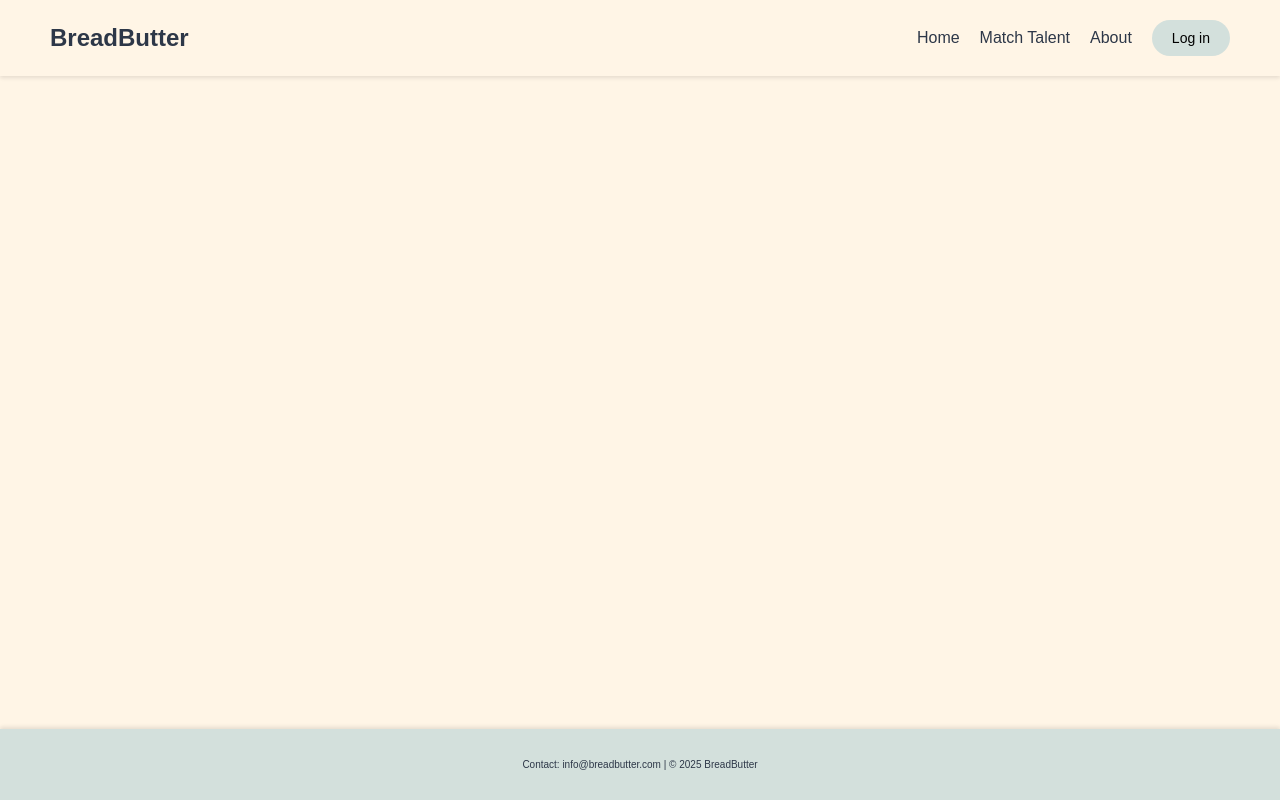
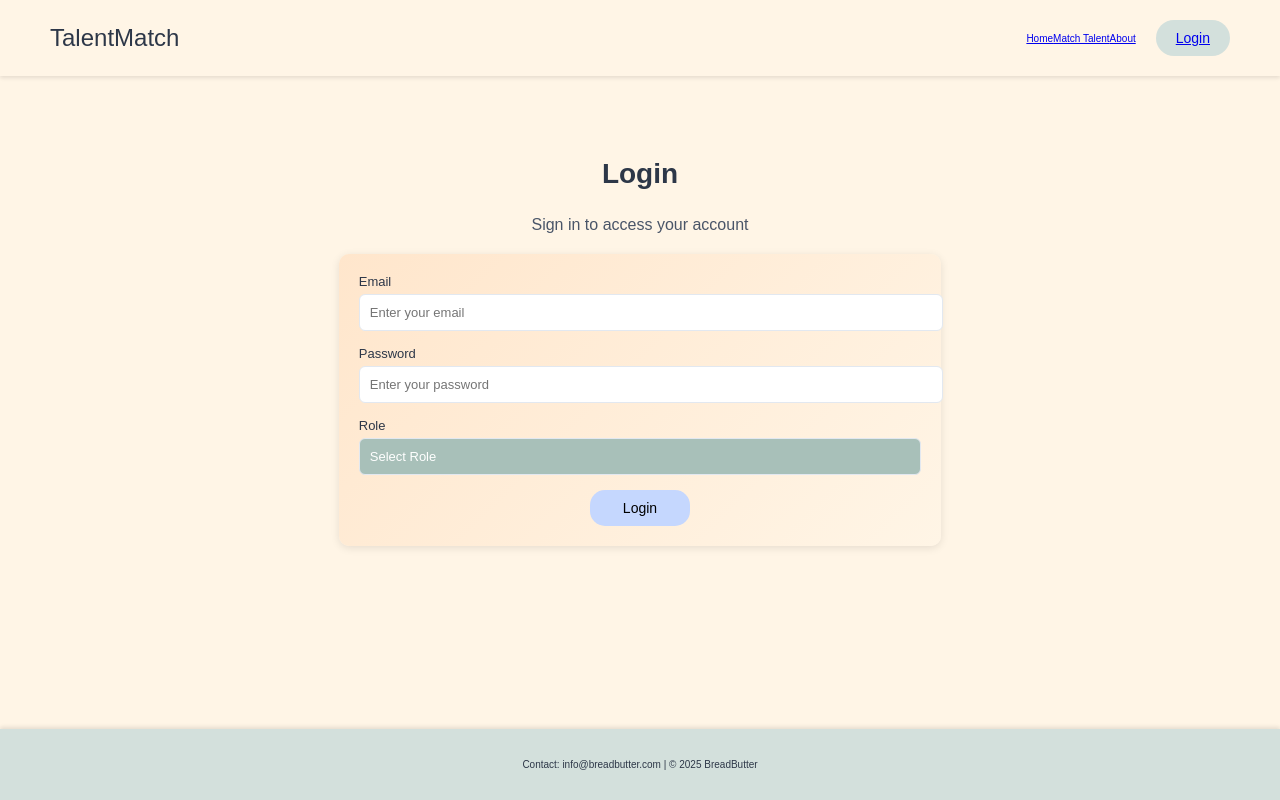
Before and after one commit to Sushanth-Personal/TalentMatcherAI, a React (Vite) app in the folder talentmatch-frontend/: page /login in a window 1280 px wide. Built offline with nearby package versions, Linux system fonts and the light colour scheme.

Commit message:
Add: Added Login Page

```diff
--- a/talentmatch-frontend/src/App.jsx
+++ b/talentmatch-frontend/src/App.jsx
@@ -5,13 +5,15 @@ import WhyUsSection from './components/WhyUsSection';
 import Footer from './components/Footer';
 import MatchTalentPage from './pages/MatchTalentPage';
 import AboutPage from './pages/AboutPage';
+import LoginPage from './pages/LoginPage';
+import AdminTalentFormPage from './pages/AdminTalentFormPage';
 import './App.css';
 
 function App() {
   return (
     <Router>
       <div style={{ fontFamily: 'Arial, sans-serif', backgroundColor: '#fff5e6', color: '#333', minHeight: '100vh' }}>
-        <div className = "Header">
+        <div className="Header">
           <Header />
         </div>
         <Routes>
@@ -26,11 +28,12 @@ function App() {
           />
           <Route path="/match" element={<MatchTalentPage />} />
           <Route path="/about" element={<AboutPage />} />
+          <Route path="/login" element={<LoginPage />} />
+          <Route path="/admin/talent-form" element={<AdminTalentFormPage />} />
         </Routes>
-        <div className = "footer">
+        <div className="footer">
           <Footer />
         </div>
-
       </div>
     </Router>
   );
--- a/talentmatch-frontend/src/components/Header.jsx
+++ b/talentmatch-frontend/src/components/Header.jsx
@@ -4,12 +4,12 @@ import styles from './Header.module.css';
 function Header() {
   return (
     <header className={styles.header}>
-      <h1 className={styles.logo}>BreadButter</h1>
+      <div className={styles.logo}>TalentMatch</div>
       <nav className={styles.nav}>
-        <Link to="/" className={styles.link}>Home</Link>
-        <Link to="/match" className={styles.link}>Match Talent</Link>
-        <Link to="/about" className={styles.link}>About</Link>
-        <button className={styles.loginButton}>Log in</button>
+        <Link to="/" className={styles.navLink}>Home</Link>
+        <Link to="/match" className={styles.navLink}>Match Talent</Link>
+        <Link to="/about" className={styles.navLink}>About</Link>
+        <Link to="/login" className={styles.loginButton}>Login</Link>
       </nav>
     </header>
   );
--- /dev/null
+++ b/talentmatch-frontend/src/pages/LoginPage.jsx
@@ -0,0 +1,88 @@
+import { useState } from 'react';
+import { useNavigate } from 'react-router-dom';
+import axios from 'axios';
+import styles from './LoginPage.module.css';
+
+function LoginPage() {
+  const [formData, setFormData] = useState({
+    email: '',
+    password: '',
+    role: '',
+  });
+  const [error, setError] = useState('');
+  const navigate = useNavigate();
+
+  const handleChange = (e) => {
+    setFormData({ ...formData, [e.target.name]: e.target.value });
+    setError('');
+  };
+
+  const handleSubmit = async (e) => {
+    e.preventDefault();
+    try {
+      const response = await axios.post('http://localhost:3000/api/auth/login', formData);
+      const { token, role } = response.data;
+      localStorage.setItem('token', token); // Store JWT
+      // Redirect based on role
+      if (role === 'admin') navigate('/admin/talent-form');
+      else if (role === 'talent_searcher') navigate('/match');
+      else if (role === 'creator') navigate('/creator');
+    } catch (err) {
+      setError(err.response?.data?.message || 'Login failed. Please try again.');
+    }
+  };
+
+  return (
+    <div className={styles.container}>
+      <h2 className={styles.title}>Login</h2>
+      <p className={styles.subtitle}>Sign in to access your account</p>
+      <div className={styles.formSection}>
+        <form onSubmit={handleSubmit} className={styles.form}>
+          <div className={styles.formGroup}>
+            <label htmlFor="email" className={styles.label}>Email</label>
+            <input
+              type="email"
+              name="email"
+              value={formData.email}
+              onChange={handleChange}
+              className={styles.input}
+              placeholder="Enter your email"
+              required
+            />
+          </div>
+          <div className={styles.formGroup}>
+            <label htmlFor="password" className={styles.label}>Password</label>
+            <input
+              type="password"
+              name="password"
+              value={formData.password}
+              onChange={handleChange}
+              className={styles.input}
+              placeholder="Enter your password"
+              required
+            />
+          </div>
+          <div className={styles.formGroup}>
+            <label htmlFor="role" className={styles.label}>Role</label>
+            <select
+              name="role"
+              value={formData.role}
+              onChange={handleChange}
+              className={styles.roleDropdown}
+              required
+            >
+              <option value="">Select Role</option>
+              <option value="talent_searcher">Talent Searcher</option>
+              <option value="creator">Creator</option>
+              <option value="admin">Admin</option>
+            </select>
+          </div>
+          {error && <p className={styles.error}>{error}</p>}
+          <button type="submit" className={styles.submitButton}>Login</button>
+        </form>
+      </div>
+    </div>
+  );
+}
+
+export default LoginPage;
--- /dev/null
+++ b/talentmatch-frontend/src/pages/LoginPage.module.css
@@ -0,0 +1,117 @@
+.container {
+  padding: 30px 15px;
+  background-color: #fff5e6;
+  text-align: center;
+  display: flex;
+  flex-direction: column;
+  justify-content: center;
+  min-height: 80vh;
+}
+
+.title {
+  font-size: 28px;
+  color: #2d3748;
+  margin-bottom: 10px;
+  font-weight: 600;
+}
+
+.subtitle {
+  font-size: 16px;
+  color: #4a5568;
+  margin-bottom: 20px;
+}
+
+.formSection {
+  background: linear-gradient(135deg, #ffe6cc, #fff5e6);
+  padding: 20px;
+  border-radius: 10px;
+  width: 45%;
+  margin: 0 auto 20px;
+  box-shadow: 0 2px 8px rgba(0, 0, 0, 0.1);
+  display: flex;
+  align-items: center;
+  justify-content: center;
+}
+
+.form {
+  width: 100%;
+}
+
+.formGroup {
+  margin-bottom: 15px;
+  text-align: left;
+}
+
+.label {
+  display: block;
+  font-size: 13px;
+  color: #2d3748;
+  margin-bottom: 5px;
+  font-weight: 500;
+}
+
+.input {
+  width: 100%;
+  padding: 10px;
+  border: 1px solid #e2e8f0;
+  border-radius: 6px;
+  font-size: 13px;
+  transition: border-color 0.3s;
+}
+
+.input:focus {
+  border-color: #a8c0b9;
+  outline: none;
+}
+
+.roleDropdown {
+  width: 100%;
+  padding: 10px;
+  border: 1px solid #e2e8f0;
+  border-radius: 6px;
+  font-size: 13px;
+  background-color: #a8c0b9;
+  color: #fff;
+  appearance: none;
+  position: relative;
+}
+
+.roleDropdown:focus {
+  border-color: #87a39a;
+  outline: none;
+}
+
+.roleDropdown::after {
+  content: '▼';
+  position: absolute;
+  right: 10px;
+  top: 50%;
+  transform: translateY(-50%);
+  font-size: 12px;
+  color: #fff;
+  pointer-events: none;
+}
+
+.error {
+  color: #e53e3e;
+  font-size: 13px;
+  margin-bottom: 15px;
+}
+
+.submitButton {
+  background-color: #c5d7fe;
+  color: black;
+  border: none;
+  border-radius: 15px;
+  padding: 10px;
+  font-size: 14px;
+  cursor: pointer;
+  transition: background-color 0.3s;
+  width: 100%;
+  max-width: 100px;
+  margin: 0 auto;
+}
+
+.submitButton:hover {
+  background-color: #87a39a;
+}
```
